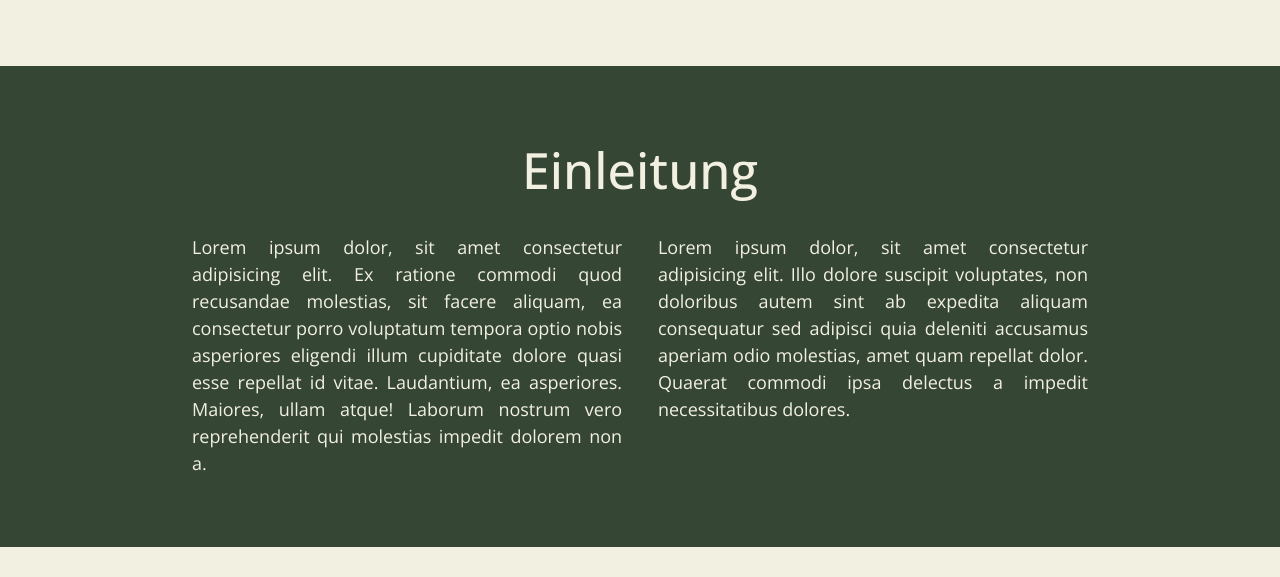
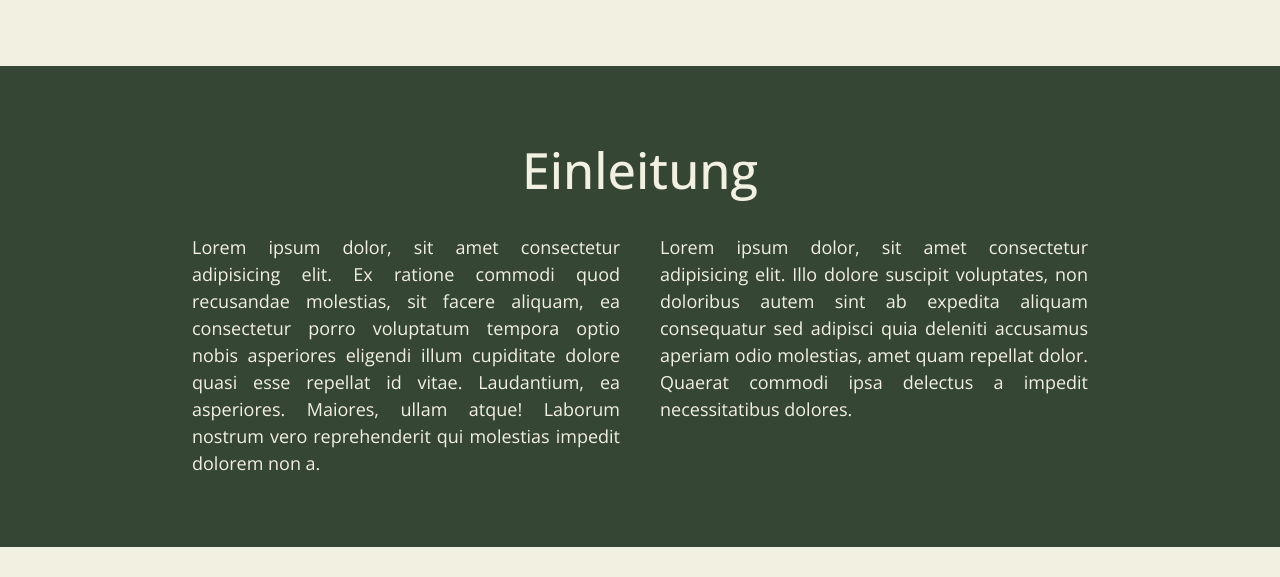
Before and after one commit to lukas2485/dieBrueckenbauerin, a PHP site: page /files/mediation.php in a window 1280 px wide. Shown: the part 1774-2351 px from the top of the page. Run offline with PHP 8.4, Linux system fonts and the light colour scheme.

Commit message:
Ausrichtung 2 Spaltiger Container Mediation

```diff
--- a/css/sectionLayout.css
+++ b/css/sectionLayout.css
@@ -7,6 +7,14 @@
 .align_center {
     align-items: center;
     justify-content: center;
+}
+
+.flex_start {
+    align-items: flex-start;
+}
+
+.column_gap {
+    column-gap: 4rem;
 }
 
 .sec1Item {
--- a/files/mediation.php
+++ b/files/mediation.php
@@ -147,7 +147,7 @@
                     <div class="section1Inner">
                         <h3>Einleitung</h3>
 
-                        <div class="flex ">
+                        <div class="flex align_center column_gap flex_start">
                             <!-- Links -->
                             <div class="sec1Item">
                                 <p>Lorem ipsum dolor, sit amet consectetur adipisicing elit. Ex ratione commodi quod recusandae molestias, sit facere aliquam, ea consectetur porro voluptatum tempora optio nobis asperiores eligendi illum cupiditate dolore quasi esse repellat id vitae. Laudantium, ea asperiores. Maiores, ullam atque! Laborum nostrum vero reprehenderit qui molestias impedit dolorem non a.</p>
```
